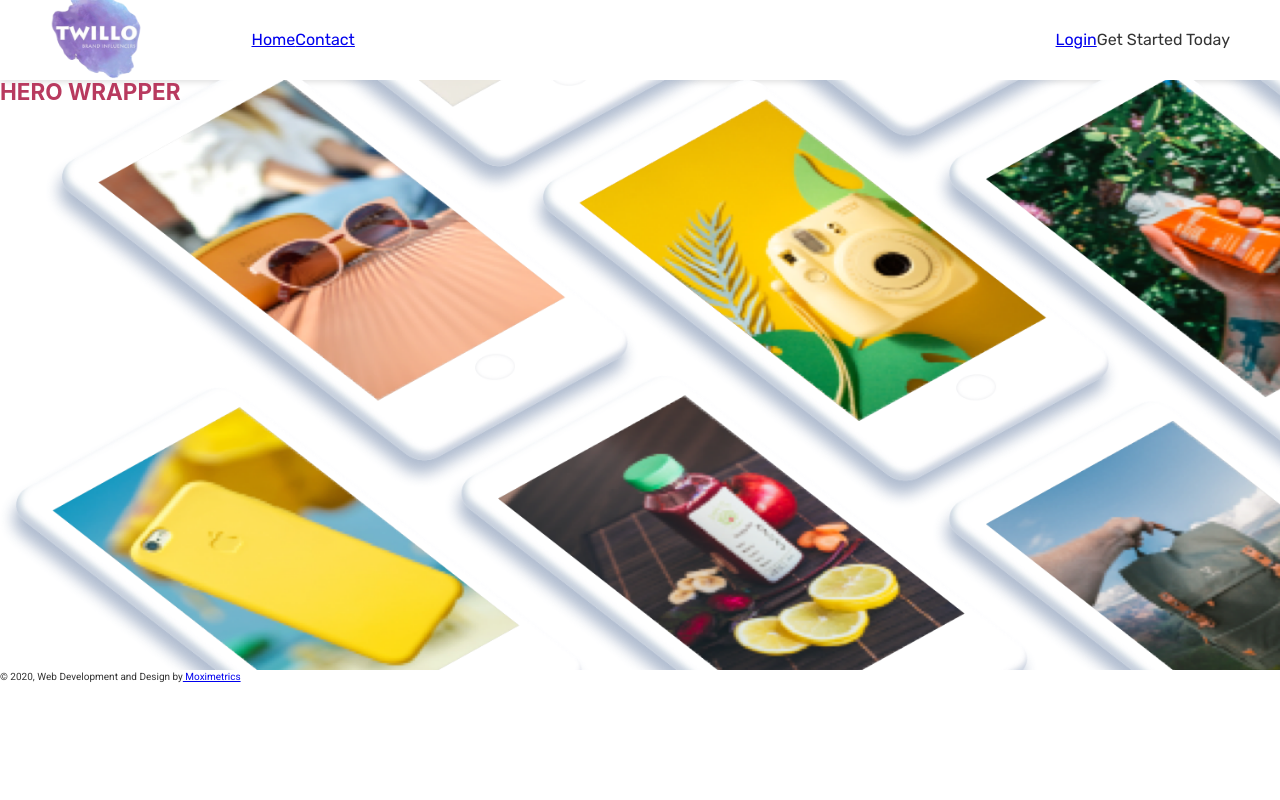
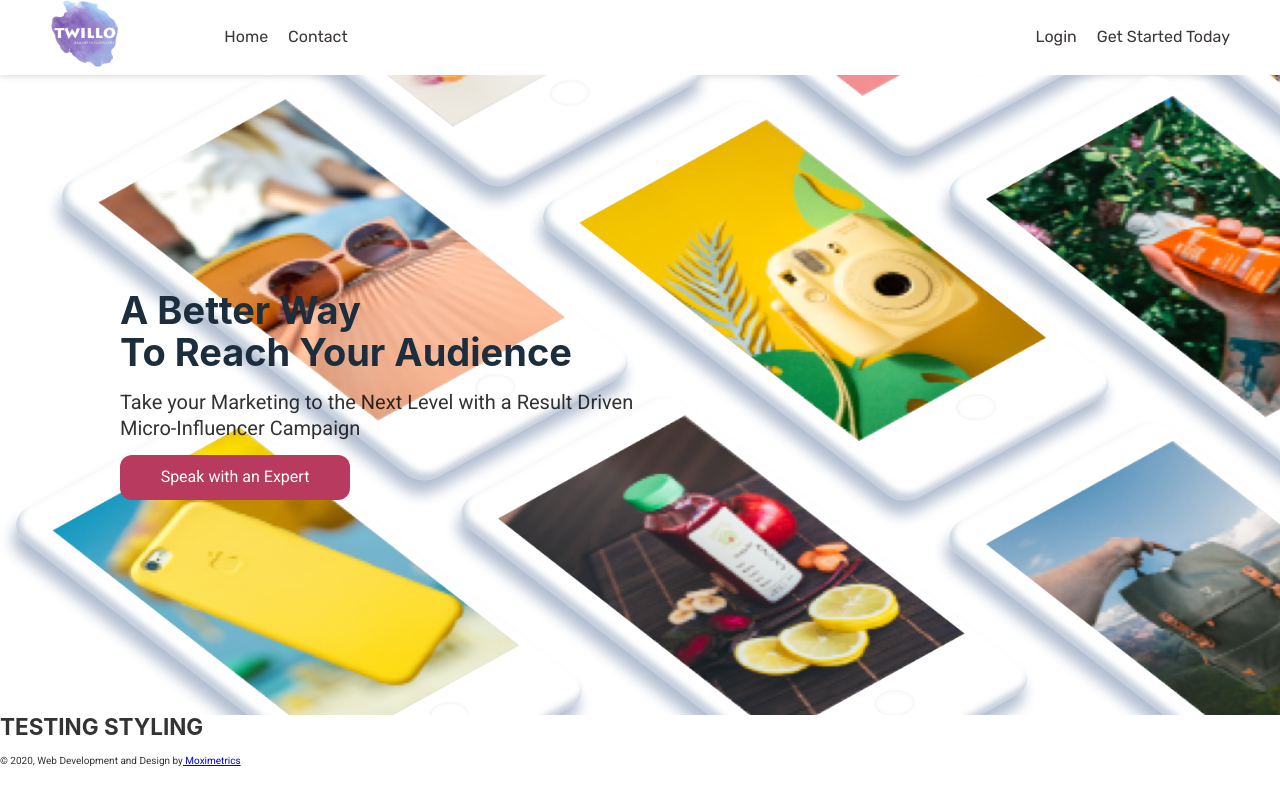
Before and after one commit to Tyler-Hervey/TBI, a Gatsby site: page / in a window 1280 px wide. Built offline with nearby package versions, Linux system fonts and the light colour scheme; Gatsby itself is replaced by a stand-in of ours.

Commit message:
home hero

```diff
--- a/src/components/Home/Header/Navbar/Navbar.js
+++ b/src/components/Home/Header/Navbar/Navbar.js
@@ -9,7 +9,7 @@ const Navbar = () => {
     {
       file: file(relativePath: { eq: "tbiLogo.png" }) {
         childImageSharp {
-          fixed(height: 100) {
+          fixed(height: 75) {
             ...GatsbyImageSharpFixed
           }
         }
--- a/src/components/Home/Header/Navbar/navbar.styles.scss
+++ b/src/components/Home/Header/Navbar/navbar.styles.scss
@@ -6,8 +6,21 @@
   box-shadow: 0 2px 6px 0 rgba(#000, 0.13);
   padding: 0 5rem;
   max-height: 8rem;
+  a {
+    text-decoration: none;
+    color: #3b373a;
+    &:not(:first-child) {
+      margin-left: 2rem;
+    }
+  }
+  a:visited {
+    color: #3b373a;
+  }
+
   .logo-container {
+    display: flex;
     flex-grow: 1;
+    align-items: center;
   }
   .menu-container {
     flex-grow: 7;
--- a/src/components/Home/Hero/Hero.js
+++ b/src/components/Home/Hero/Hero.js
@@ -1,8 +1,9 @@
 import React from "react"
 import BackgroundImage from "gatsby-background-image"
 import { useStaticQuery, graphql } from "gatsby"
+import HeroText from "./heroText"
 
-import "./hero.styles.scss"
+import heroStyles from "./hero.module.scss"
 
 const Hero = ({ children }) => {
   const bcgImg = useStaticQuery(graphql`
@@ -17,13 +18,12 @@ const Hero = ({ children }) => {
     }
   `)
   return (
-    <div className="heroWrapper">
+    <div>
       <BackgroundImage
-        className=""
+        className={heroStyles.heroWrapper}
         fluid={bcgImg.file.childImageSharp.fluid}
-        className="heroWrapper"
       >
-        {children}
+        <HeroText />
       </BackgroundImage>
     </div>
   )
--- /dev/null
+++ b/src/components/Home/Hero/btn.js
@@ -0,0 +1,8 @@
+import React from "react"
+import styles from "./hero.module.scss"
+
+const btn = () => {
+  return <div className={styles.btn}>Speak with an Expert</div>
+}
+
+export default btn
--- /dev/null
+++ b/src/components/Home/Hero/hero.module.scss
@@ -0,0 +1,32 @@
+.heroWrapper {
+  height: 80vh;
+  // width: 100%;
+  background-size: contain;
+  background-position: top right;
+  display: flex;
+  align-items: center;
+}
+
+.contentWrapper {
+  margin-left: 12rem;
+}
+
+.primaryHeading {
+  color: var(--SecondaryColor);
+  font-size: 3.8rem;
+}
+.subHeading {
+  font-size: 2rem;
+  max-width: 54rem;
+  line-height: 26px;
+}
+
+.btn {
+  background-color: var(--PrimaryColor);
+  color: var(--White);
+  padding: 1.5rem 2rem;
+  border-radius: 12px;
+  max-width: 23rem;
+  font-size: 1.6rem;
+  text-align: center;
+}
--- a/src/components/Home/Hero/hero.styles.scss
+++ /dev/null
@@ -1,6 +0,0 @@
-.heroWrapper {
-  height: calc(80vh - 50px);
-  width: 100%;
-  background-size: contain;
-  background-position: right;
-}
--- /dev/null
+++ b/src/components/Home/Hero/heroText.js
@@ -0,0 +1,21 @@
+import React from "react"
+import styling from "./hero.module.scss"
+import Btn from "./btn"
+
+const HeroText = () => {
+  return (
+    <div className={styling.contentWrapper}>
+      <h1 className={styling.primaryHeading}>
+        A Better Way <br />
+        To Reach Your Audience
+      </h1>
+      <p className={styling.subHeading}>
+        Take your Marketing to the Next Level with a Result Driven
+        Micro-Influencer Campaign
+      </p>
+      <Btn />
+    </div>
+  )
+}
+
+export default HeroText
--- a/src/pages/index.js
+++ b/src/pages/index.js
@@ -3,14 +3,13 @@ import { Link } from "gatsby"
 import Layout from "../components/layout"
 import SEO from "../components/seo"
 import "./index.styles.css"
-import Hero from "../components/Home/Hero/Hero"
+import Hero from "../components/Home/Hero/hero"
 
 const IndexPage = () => (
   <Layout>
     <SEO title="Home" />
-    <Hero>
-      <h1>HERO WRAPPER</h1>
-    </Hero>
+    <Hero></Hero>
+    <h1>TESTING STYLING</h1>
   </Layout>
 )
 
--- a/src/pages/index.styles.css
+++ b/src/pages/index.styles.css
@@ -10,8 +10,6 @@ body {
 
 :root {
   --PrimaryColor: #b83a5f;
+  --SecondaryColor: #1c2e3d;
+  --White: #fff;
 }
-
-h1 {
-  color: var(--PrimaryColor);
-}
```
